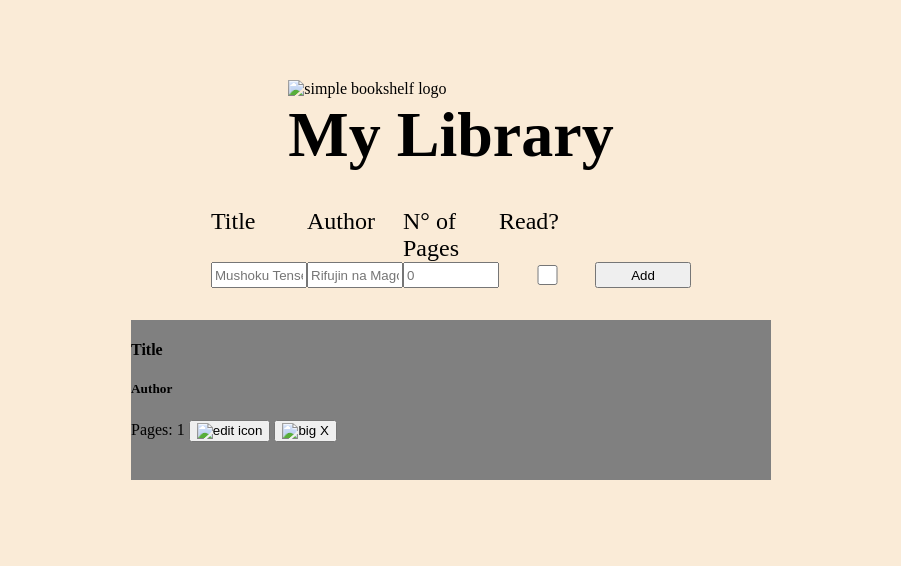
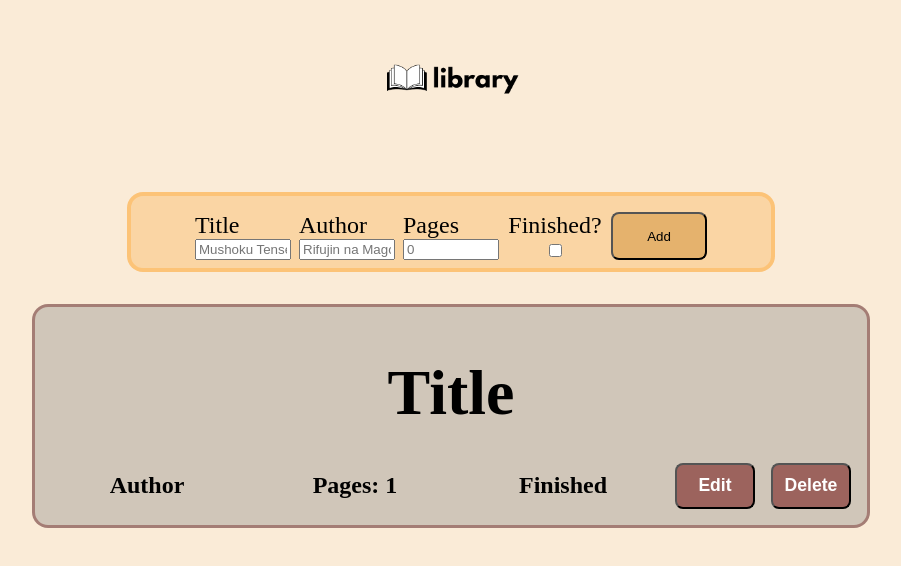
Before and after one commit to Saker07/library, a plain HTML site: page index.html in a window 1280 px wide. Shown: the whole page, without its empty margins (189-1090 px from the left). Drawn offline with Linux system fonts and the light colour scheme.

Commit message:
Finish basic website and function to add books to library array

```diff
--- a/index.html
+++ b/index.html
@@ -10,27 +10,28 @@
 <body>
     <script src="script.js" defer></script>
     <div class="logoContainer">
-        <img src="" alt="simple bookshelf logo">
-        <h2>My Library</h2>
+        <img src="img/logo.png" alt="simple bookshelf logo">
     </div>
     <form class="userInput">
         <label for="title">Title</label>
         <input type="text" id="title" name="title" placeholder="Mushoku Tensei">
         <label for="author">Author</label>
         <input type="text" id="author" name="author" placeholder="Rifujin na Magonote">
-        <label for="pages">N° of Pages</label>
+        <label for="pages">Pages</label>
         <input type="number" id="pages" name="pages" placeholder="0">
-        <label for="read">Read?</label>
+        <label for="read">Finished?</label>
         <input type="checkbox" id="read" name="read" value="read">
-        <button class="add">Add</button>
+        <button type="button" class="add">Add</button>
     </form>
     <div class="libraryContainer">
         <div class="book">
-            <h4>Title</h4>
-            <h5>Author</h5>
-            <span>Pages: 1</span>
-            <button class="modify"><img src="" alt="edit icon"></button>
-            <button class="delete"><img src="" alt="big X"></button>
+            <h4 class="bookTitle">Title</h4>
+            <h5 class="bookAuthor">Author</h5>
+            <h5 class="bookPages">Pages: 1</h5>
+            <h5 class="bookRead">Finished</h5>
+
+            <button type="button" class="bookButton bookEdit"><h6>Edit</h6></button>
+            <button type="button" class="bookButton bookDelete"><h6>Delete</h6></button>
 
         </div>
     </div>
--- a/script.js
+++ b/script.js
@@ -1,5 +1,7 @@
 let library = [];
-
+let el;
+el = document.querySelector(".add");
+el.addEventListener("click", addBookToLibrary)
 
 function Book (title, author, pages, read){
     this.title = title;
@@ -8,7 +10,50 @@ function Book (title, author, pages, read){
     this.read = read;
 }
 
-function addBookToLibrary(book){
-
+function addBookToLibrary(e){
+    let book;
+    let title, author, pages, read;
+    title = document.querySelector("#title").value;
+    author = document.querySelector("#author").value;
+    pages = document.querySelector("#pages").value;
+    read = document.querySelector("#read").value;
+    book = new Book(title, author, pages, read);
     library.push(book);
 }
+
+function displatLibrary(){
+
+}
+
+function createBookElement(book){
+    let el;
+    let item = document.createElement("div");
+    item.classList.add("book");
+    el = document.createElement("h4");
+    el.classList.add("bookTitle");
+    el.textContent = book.title;
+    item.appendChild(el);
+    el = document.createElement("h5");
+    el.classList.add("bookAuthor");
+    el.textContent = book.author;
+    item.appendChild(el);
+    el = document.createElement("h5");
+    el.classList.add("bookPages");
+    el.textContent = `Pages: ${book.pages}`;
+    item.appendChild(el);
+    el = document.createElement("h5");
+    el.classList.add("bookRead");
+    el.textContent = pages.read ? "Finished" : "Reading";
+    item.appendChild(el);
+    el = document.createElement("button");
+    el.classList.add("bookButton", "bookEdit");
+    el.setAttribute("type", "button");
+    el.textContent = "Edit";
+    item.appendChild(el);
+    el = document.createElement("button");
+    el.classList.add("bookButton", "bookDelete");
+    el.setAttribute("type", "button");
+    el.textContent = "Delete";
+    item.appendChild(el);
+    return item;
+}
--- a/style.css
+++ b/style.css
@@ -11,12 +11,10 @@ body {
 }
 
 .logoContainer{
-    padding-top: 5rem;
-    height: 15vh;
+    height: 20vh;
 }
-h2{
-    margin: 0;
-    font-size: 4rem;
+.logoContainer img {
+    height: 20vh;
 }
 
 form{
@@ -24,9 +22,17 @@ form{
     display: grid;
     grid-template: 1fr 1fr / repeat(5, 6rem);
     grid-template-areas:
-        "titleL authorL pagesL readL ."
+        "titleL authorL pagesL readL addB"
         "titleI authorI pagesI readI addB";
-    height: 10vh;
+    height: 5vh;
+    background-color: rgba(250, 199, 131, 0.6);
+    padding: 1rem 4rem;
+    border-radius: 1rem;
+    border-width: 0.3rem;
+    border-style: solid;
+    border-color:rgba(254, 168, 56, 0.416);
+    align-items: flex-end;
+    column-gap: 0.5rem;
 }
 label[for="title"] {
     grid-area: titleL;
@@ -39,9 +45,18 @@ label[for="pages"] {
 }
 label[for="read"] {
     grid-area: readL;
+    justify-self: center;
 }
 .add {
     grid-area: addB;
+    height: 100%;
+    background-color: rgba(192, 116, 16, 0.367);
+    border-radius: 0.5rem;
+    transition: all 0.1s ease-in;
+}
+.add:hover {
+    background-color: rgba(192, 116, 16, 0.675);
+    border-color: rgba(192, 116, 16, 0.675);
 }
 #title {
     grid-area: titleI;
@@ -58,12 +73,80 @@ label[for="read"] {
 
 .libraryContainer {
     display: grid;
-    grid-template-rows: repeat(auto-fit, minmax(10rem, 10rem));
+    grid-template-rows: repeat(auto-fit, minmax(12rem, 14rem));
     height:75vh;
     width: 100%;
     justify-items: center;
+    row-gap: 0.5rem;
 }
 .book {
-    background-color:grey;
-    width: min(40rem, 80%);
+    background-color:rgba(128, 128, 128, 0.35);
+    width: min(50rem, 80%);
+    border-radius: 1rem;
+    border-style: solid;
+    border-color: rgba(106, 26, 26, 0.428);
+    display: grid;
+    grid-template: 3fr 1fr / 1fr 1fr 1fr 5rem 5rem;
+    column-gap: 1rem;
+    padding: 1rem;
+    grid-template-areas:
+        "title title title title title"
+        "author pages read edit delete";
+    justify-items: center;
+    align-items: center;
+    transition: all 0.1s ease-in;
 }
+.book:hover{
+    box-shadow: 0 0 0.2rem 0.2rem rgba(0, 0, 0, 0.553);
+    transform: scale(1.05);
+}
+
+.bookTitle {
+    font-size: 4rem;
+    grid-area: title;
+    margin: 0;
+}
+.bookAuthor {
+    grid-area: author;
+    margin: 0;
+    font-size: 1.5rem;
+}
+.bookPages {
+    grid-area: pages;
+    margin:0;
+    font-size: 1.5rem;
+}
+.bookRead {
+    grid-area: read;
+    margin:0;
+    font-size: 1.5rem;
+}
+.bookEdit {
+    grid-area: edit;
+}
+.bookDelete {
+    grid-area: delete;
+}
+.bookButton {
+    height: 100%;
+    width: 100%;
+    display: flex;
+    justify-content: center;
+    align-items: center;
+    border-radius: 0.5rem;
+    background-color: rgba(112, 14, 14, 0.533);
+    transition: all 0.1s ease-in;
+}
+.bookButton:hover {
+    box-shadow: inset 0 0 0.1rem 0.1rem rgba(255, 255, 255, 0.637);
+    background-color: rgba(190, 6, 6, 0.796);
+    border-color:white;
+}
+h6 {
+    margin:0;
+    padding:0;
+    height: 100%;
+    font-size: 1.1rem;
+    height: auto;
+    color: white;
+}
```
Also changed, not shown: img/logo.png (added).
